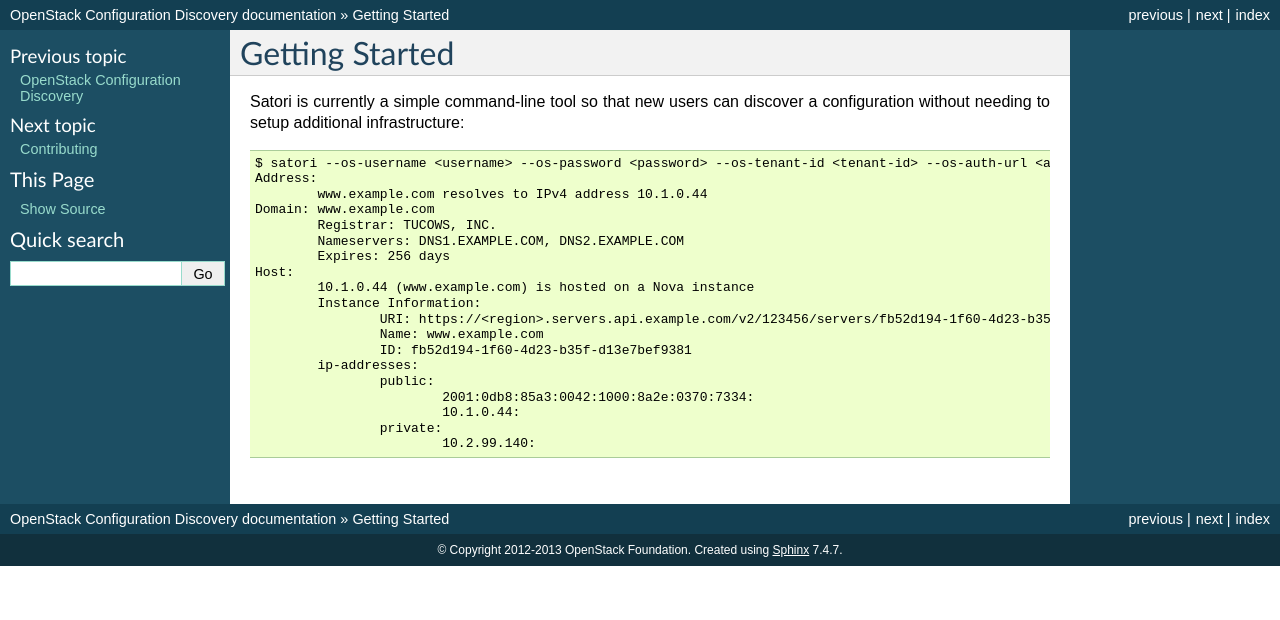
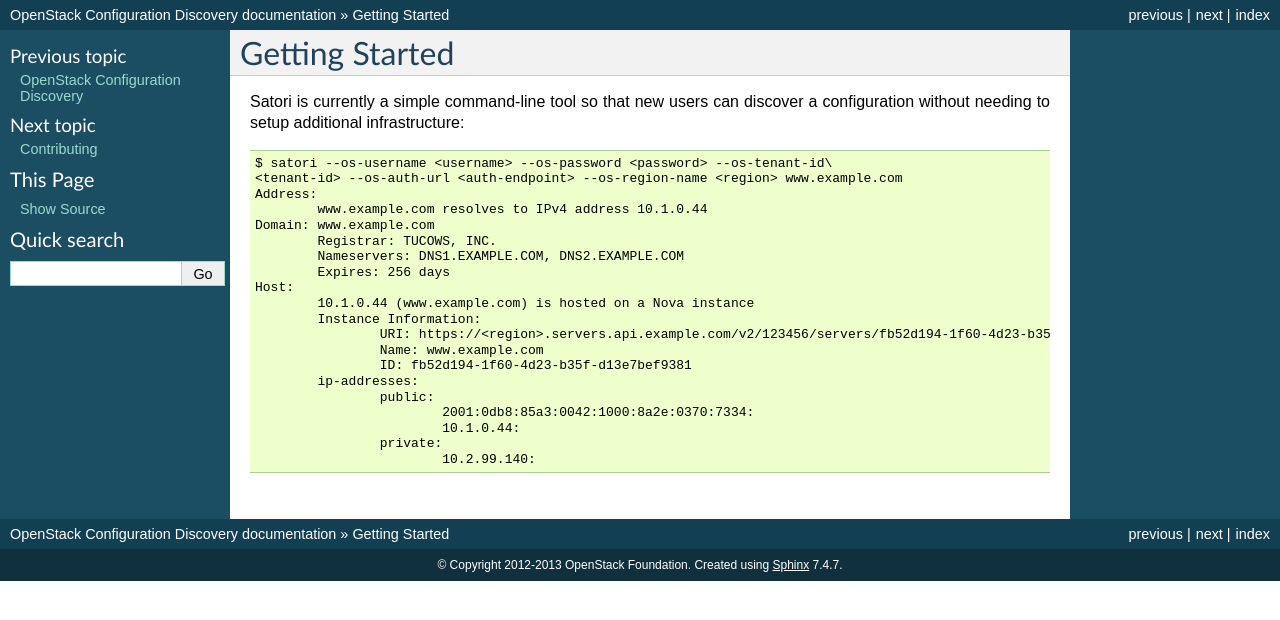
Before and after one commit to stackforge/satori, a Sphinx documentation site: the page built from doc/source/getting_started.rst, in a window 1280 px wide. Shown: the top 620 px of the page. Built offline with Sphinx 7.4.7, drawn with Linux system fonts in a browser that asks for light colours; the version number could not be read and is left out.

Commit message:
80 characters

```diff
--- a/doc/source/getting_started.rst
+++ b/doc/source/getting_started.rst
@@ -2,11 +2,13 @@
 Getting Started
 ===============
 
-Satori is currently a simple command-line tool so that new users can discover a configuration without needing to setup additional infrastructure:
+Satori is currently a simple command-line tool so that new users can discover
+a configuration without needing to setup additional infrastructure:
 
 ::
 
-    $ satori --os-username <username> --os-password <password> --os-tenant-id <tenant-id> --os-auth-url <auth-endpoint> --os-region-name <region> www.example.com
+    $ satori --os-username <username> --os-password <password> --os-tenant-id\
+    <tenant-id> --os-auth-url <auth-endpoint> --os-region-name <region> www.example.com
     Address:
             www.example.com resolves to IPv4 address 10.1.0.44
     Domain: www.example.com
```
